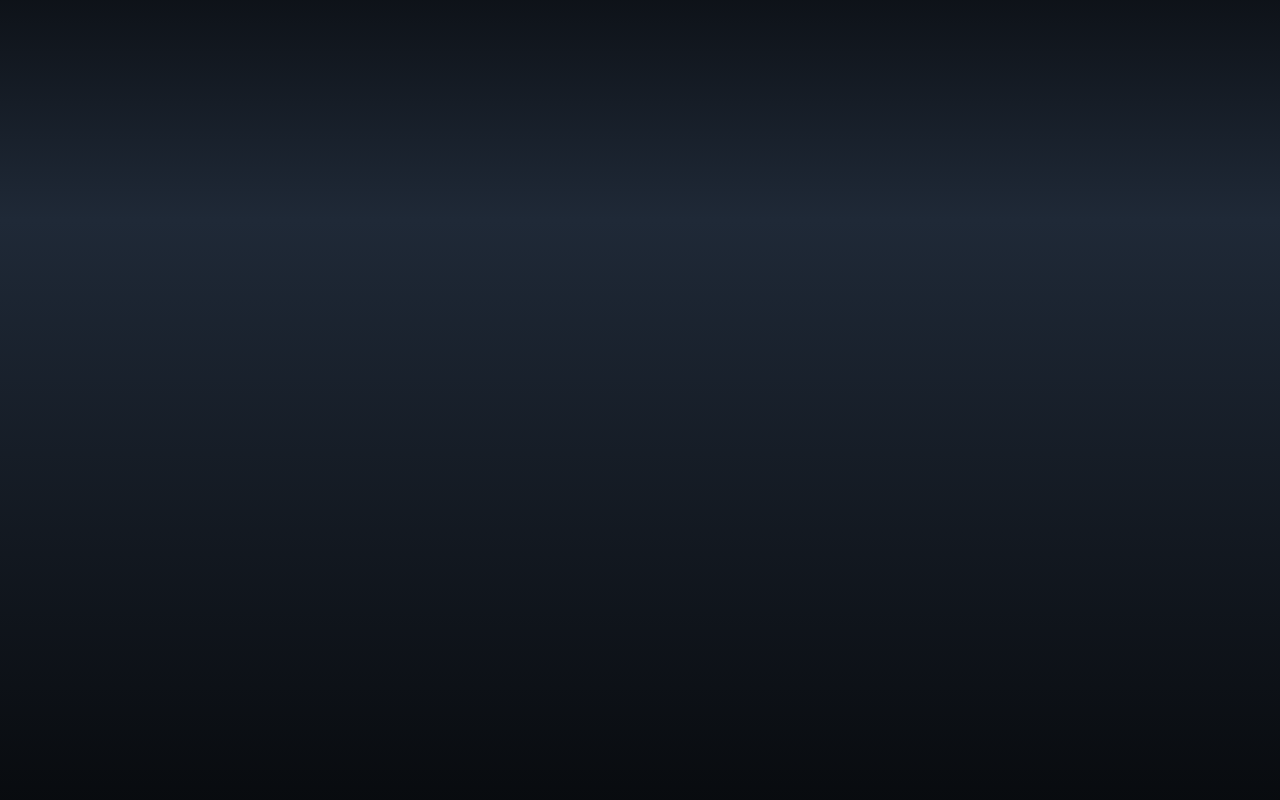
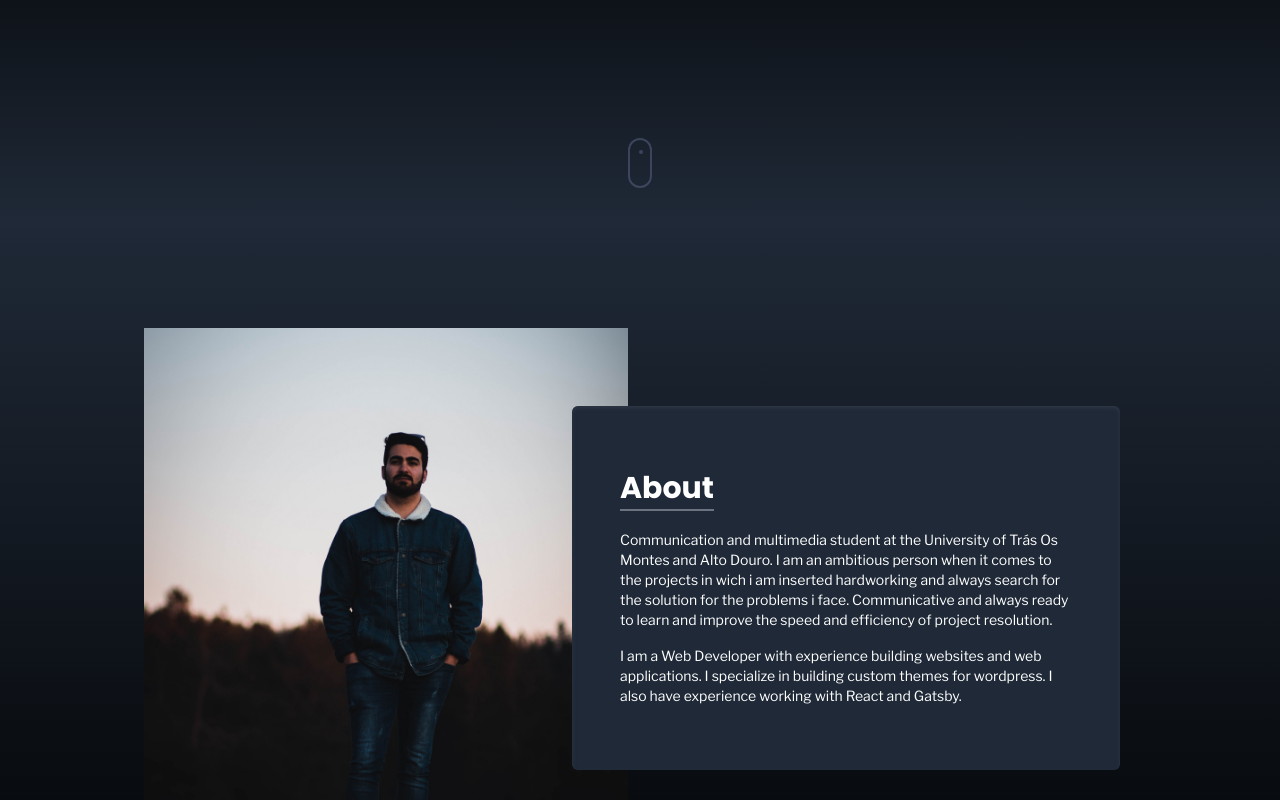
Before and after one commit to Mcabral18/Portfolio-2022, a React (Create React App) app: page / in a window 1280 px wide. Shown: the part 580-1380 px from the top of the page. Built offline with nearby package versions, Linux system fonts and the light colour scheme.

Commit message:
About Page

```diff
--- a/src/App.css
+++ b/src/App.css
@@ -36,6 +36,69 @@ p {
   font-family: 'Poppins', sans-serif;
 }
 
+/* Scroll Indicator */
+
+.scroll-indicator {
+  opacity: 0;
+  overflow: hidden;
+  width: 24px;
+  margin: auto;
+  height: 50px;
+  border: 2px solid #6d7ba2;
+  border-radius: 30px;
+}
+
+.scroll-indicator::after {
+  display: block;
+  content: "";
+  position: absolute;
+  left: 13px;
+  top: 10px;
+  width: 4px;
+  height: 4px;
+  margin-left: -4.2px;
+  background-color: #6d7ba2;
+  border-radius: 2px;
+  animation: mouse-wheel 2.5s cubic-bezier(.77, 0, .175, 1) infinite;
+}
+
+@keyframes mouse-wheel {
+  0% {
+    transform: translateY(0);
+    opacity: 0;
+  }
+
+  10% {
+    transform: translateY(0);
+    opacity: 1;
+  }
+
+  30% {
+    transform: translateY(0);
+    height: 4px;
+  }
+
+  50% {
+    transform: translateY(0);
+    height: 20px;
+  }
+
+  70% {
+    transform: translateY(15px);
+    height: 4px;
+    opacity: 1;
+  }
+
+  90% {
+    opacity: 0;
+  }
+
+  100% {
+    transform: translateY(15px);
+    opacity: 0;
+  }
+}
+
 /* scrollbar */
 
 ::-webkit-scrollbar {
@@ -47,7 +110,7 @@ p {
 }
 
 ::-webkit-scrollbar-thumb {
-  background: rgb(79,119,156);
+  background: rgb(79, 119, 156);
   border-radius: 10px;
   -webkit-border-radius: 10px;
   -moz-border-radius: 10px;
@@ -56,7 +119,7 @@ p {
 }
 
 ::-webkit-scrollbar-thumb:hover {
-  background: rgb(79,119,156);
+  background: rgb(79, 119, 156);
 }
 
 /* Gsap Animation */
@@ -73,7 +136,6 @@ p {
   border-radius: 50%;
   width: 100px;
   height: 100px;
-  /* background: #0e2431; */
   margin: 0 auto;
 }
 
--- a/src/components/Navbar.js
+++ b/src/components/Navbar.js
@@ -33,13 +33,13 @@ const Navbar = () => {
 
     //Scroll Trigger
     const [scroll, setScroll] = useState('')
+
     useEffect(() => {
         window.addEventListener("scroll", () => {
             setScroll(window.scrollY > 130)
         })
     }, [])
 
-    console.log(scroll);
     return (
         <nav className={scroll ? "flex justify-between items-center w-full h-20 px-4 md:px-8 text-white fixed top-0 bg-gradient-to-b from-black via-black to-gray-800 z-10" : "flex justify-between items-center w-full h-20 px-4 md:px-8 text-white bg-black fixed -translate-y-24 z-10"}>
             <div className="relative">
--- a/src/components/Preloader.js
+++ b/src/components/Preloader.js
@@ -30,12 +30,17 @@ function Preloader({ setAnimationComplete }) {
                     ease: "power3.out"
                 })
                 .to("nav", {
-                    duration: 1,
+                    duration: .5,
                     y: 0,
-                    delay: 0.1,
                     opacity: 1,
                     ease: "power3.out"
-                });
+                })
+                .to(".scroll-indicator", {
+                    duration: .6,
+                    opacity: .4,
+                    ease: "power3.out"
+                })
+                ;
         };
         homeAnimation(completeAnimation);
     });
--- a/src/pages-blocks/About.js
+++ b/src/pages-blocks/About.js
@@ -1,9 +1,26 @@
-
+import profile from '../assets/photo.jpg';
 
 function About() {
     return (
-        <div name="about" className="w-full h-screen bg-gradient-to-b from-gray-800 to-black text-white">
-
+        <div name="about" className="w-full md:h-screen bg-gradient-to-b from-gray-800 to-black text-white">
+            <div className="max-w-screen-lg p-4 mx-auto flex flex-col justify-center w-full h-full">
+                <div className="grid grid-cols-1 md:grid-cols-2 md:gap-6">
+                    <div className="column-inner mt-5 mt-md-3 hover:scale-custom1 transition duration-700 ease-in-out">
+                        <div>
+                            <img src={profile} alt="Marco Cabral - Profile" />
+                        </div>
+                    </div>
+                    <div className="column-inner flex items-center relative -mt-16">
+                        <div className="bg-gray-800 px-4 py-10 m-4 md:absolute md:-left-24 md:px-12 md:py-16 shadow-inner shadow-gray-700/60 rounded-md">
+                            <h2 className="text-3xl font-poppins font-bold inline border-b-2 border-gray-500 mb-8">About</h2>
+                            <p className="pt-6 text-sm">Communication and multimedia student at the University of Trás Os Montes and Alto Douro.
+                            I am an ambitious person when it comes to the projects in wich i am inserted hardworking and always search for the solution for the problems i face.
+                            Communicative and always ready to learn and improve the speed and efficiency of project resolution.</p>
+                            <p className="pt-4 text-sm">I am a Web Developer with experience building websites and web applications. I specialize in building custom themes for wordpress. I also have experience working with React and Gatsby.</p>
+                        </div>
+                    </div>
+                </div>
+            </div>
         </div>
     );
 }
--- a/src/pages-blocks/Home.js
+++ b/src/pages-blocks/Home.js
@@ -43,7 +43,9 @@ function Home() {
                     </div>
                 </div>
             </div>
+            <div className="scroll-indicator absolute bottom-32 md:bottom-8"></div>
         </div>
+
     );
 }
 
--- a/tailwind.config.js
+++ b/tailwind.config.js
@@ -7,6 +7,9 @@ module.exports = {
         grey: '#e1e1e1',
         darkGrey: '#6B7280',
       },
+      scale:{
+        custom1: '1.1',
+      },
     },
     fontFamily: {
       title: ["Raleway"],
```
Also changed, not shown: src/assets/photo.jpg (added).
